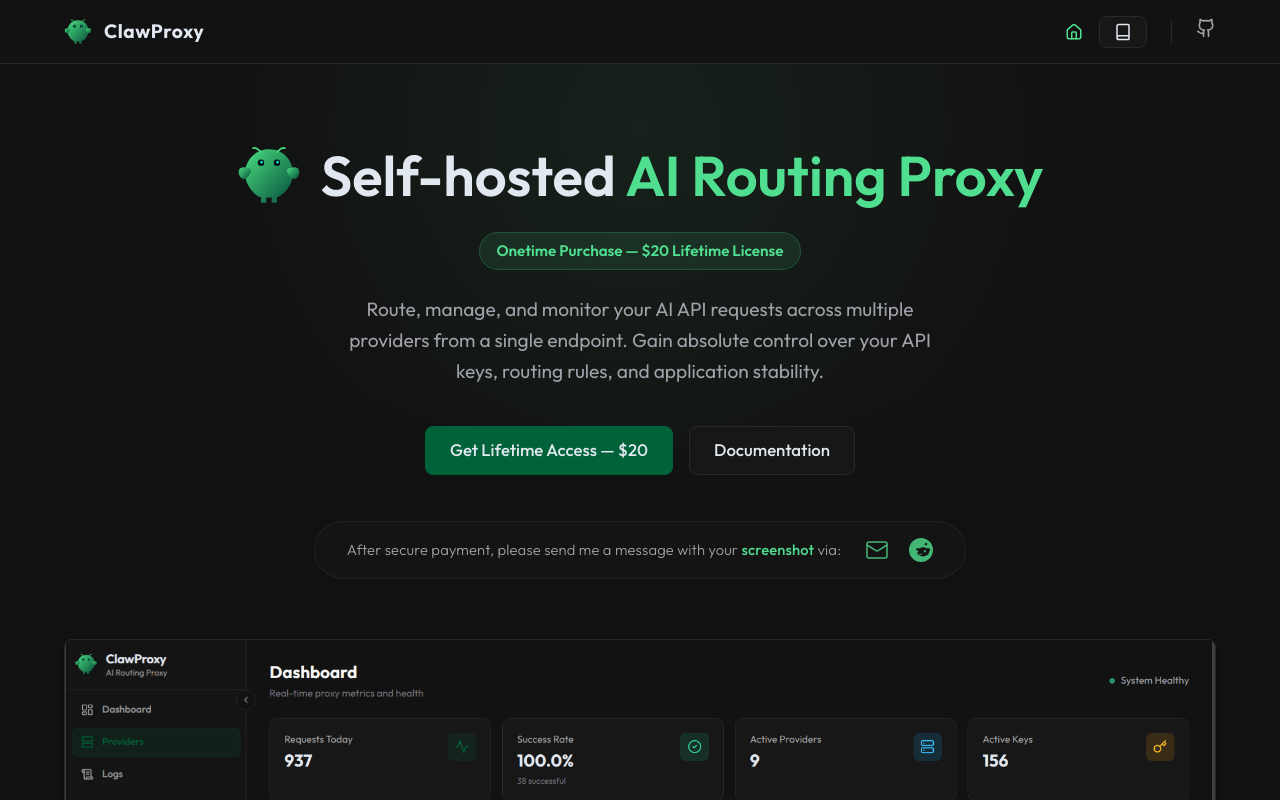
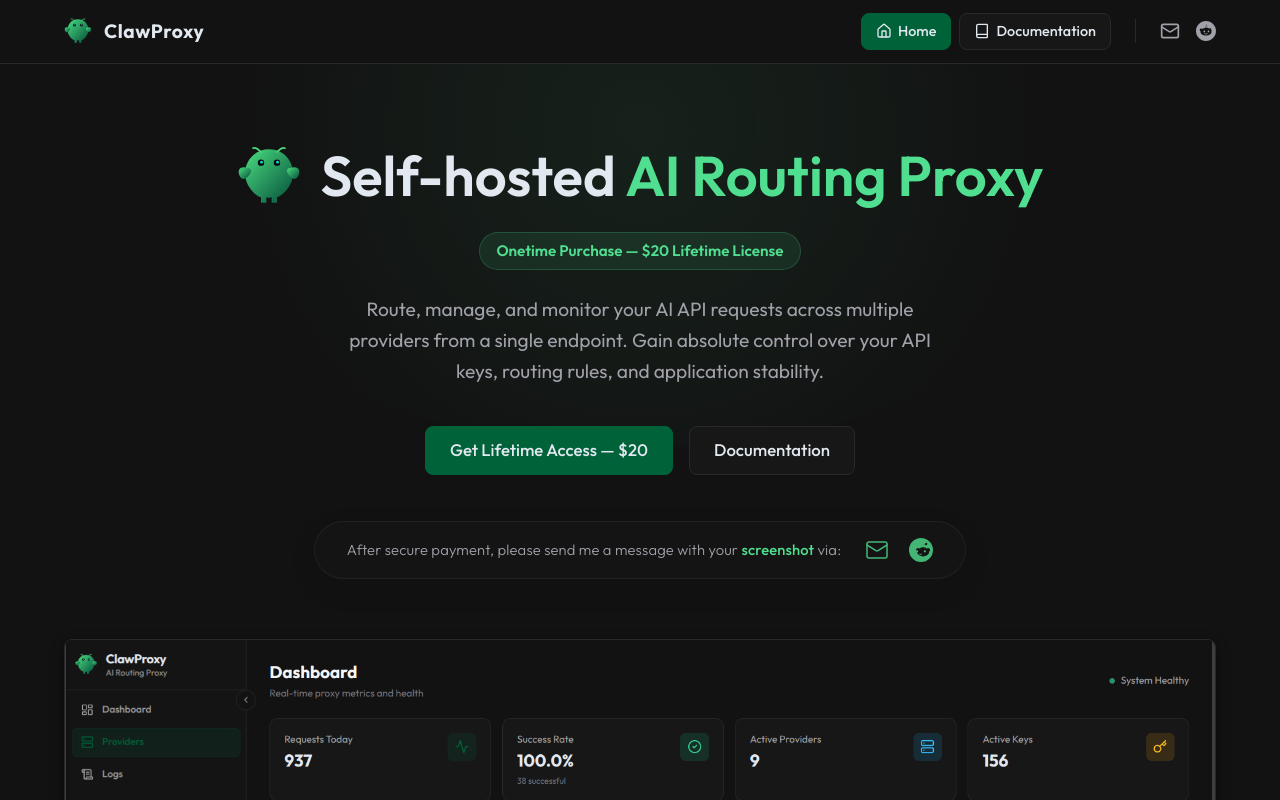
Before and after one commit to malek2662/ClawProxy-docs, a React (Vite) app: page / in a window 1280 px wide. Shown: the top 800 px of the page. Built offline with nearby package versions, Linux system fonts and the light colour scheme.

Commit message:
Refactor Layout component and update icons

```diff
--- a/src/components/Layout.jsx
+++ b/src/components/Layout.jsx
@@ -1,14 +1,14 @@
 import React from 'react';
 import { Outlet, Link, useLocation } from 'react-router-dom';
-import { Github, Book, Home, Settings, Code } from 'lucide-react';
+import { Book, Home, Mail } from 'lucide-react';
 import clawLogo from '../assets/claw-logo.svg';
 
 export default function Layout() {
     const location = useLocation();
 
     const navLinks = [
-        { name: 'Home', path: '/', icon: <Home size={18} /> },
-        { name: 'Documentation', path: '/docs', icon: <Book size={18} /> }
+        { name: 'Home', path: '/', icon: <Home size={16} /> },
+        { name: 'Documentation', path: '/docs', icon: <Book size={16} /> }
     ];
 
     return (
@@ -23,51 +23,49 @@
                     </Link>
 
                     <div style={{ display: 'flex', alignItems: 'center', gap: '24px' }}>
-                        <div style={{ display: 'flex', gap: '16px' }}>
+                        <div style={{ display: 'flex', gap: '8px' }}>
                             {navLinks.map((link) => {
                                 const isActive = location.pathname === link.path || (link.path !== '/' && location.pathname.startsWith(link.path));
-                                if (link.name === 'Documentation') {
-                                    return (
-                                        <Link
-                                            key={link.path}
-                                            to={link.path}
-                                            className={isActive ? "btn-primary" : "btn-secondary"}
-                                            style={{ padding: '6px 14px', fontSize: '0.9rem' }}
-                                        >
-                                            {link.icon}
-                                            <span style={{ display: 'none', '@media (min-width: 768px)': { display: 'inline' } }}>
-                                                {link.name}
-                                            </span>
-                                        </Link>
-                                    )
-                                }
                                 return (
                                     <Link
                                         key={link.path}
                                         to={link.path}
-                                        style={{
-                                            display: 'flex',
-                                            alignItems: 'center',
-                                            gap: '8px',
-                                            color: isActive ? 'var(--primary)' : 'var(--text-muted)',
-                                            fontWeight: isActive ? '500' : '400',
-                                            transition: 'color 0.2s',
-                                        }}
+                                        className={isActive ? "btn-primary" : "btn-secondary"}
+                                        style={{ padding: '6px 14px', fontSize: '0.9rem', display: 'flex', alignItems: 'center', gap: '6px' }}
                                     >
                                         {link.icon}
-                                        <span style={{ display: 'none', '@media (min-width: 768px)': { display: 'inline' } }}>
-                                            {link.name}
-                                        </span>
+                                        {link.name}
                                     </Link>
-                                )
+                                );
                             })}
                         </div>
 
                         <div style={{ width: '1px', height: '24px', background: 'var(--border-light)' }}></div>
 
-                        <a href="https://github.com/malek262/clawproxy" target="_blank" rel="noopener noreferrer" style={{ color: 'var(--text-muted)' }}>
-                            <Github size={20} />
-                        </a>
+                        <div style={{ display: 'flex', alignItems: 'center', gap: '16px' }}>
+                            <a
+                                href="mailto:malekqq1@gmail.com"
+                                title="Contact via Email"
+                                style={{ color: 'var(--text-muted)', transition: 'color 0.2s', display: 'flex', alignItems: 'center' }}
+                                onMouseOver={(e) => e.currentTarget.style.color = 'var(--primary)'}
+                                onMouseOut={(e) => e.currentTarget.style.color = 'var(--text-muted)'}
+                            >
+                                <Mail size={20} />
+                            </a>
+                            <a
+                                href="https://reddit.com/user/Malek262"
+                                target="_blank"
+                                rel="noopener noreferrer"
+                                title="Contact via Reddit"
+                                style={{ color: 'var(--text-muted)', transition: 'color 0.2s', display: 'flex', alignItems: 'center' }}
+                                onMouseOver={(e) => e.currentTarget.style.color = 'var(--primary)'}
+                                onMouseOut={(e) => e.currentTarget.style.color = 'var(--text-muted)'}
+                            >
+                                <svg width="20" height="20" viewBox="0 0 24 24" fill="currentColor" aria-label="Reddit">
+                                    <path d="M12 0C5.373 0 0 5.373 0 12s5.373 12 12 12 12-5.373 12-12S18.627 0 12 0zm6.01 10.26a1.6 1.6 0 0 1 .66 1.3c0 .23-.05.46-.14.67.08.2.13.42.13.65 0 2.56-2.98 4.63-6.65 4.63S5.34 15.44 5.34 12.88c0-.23.04-.45.13-.65a1.61 1.61 0 0 1 .53-3.11c.43 0 .82.17 1.11.45 1.11-.74 2.6-1.22 4.25-1.27l.82-3.69 2.64.61a1.22 1.22 0 1 0 .23-.01l-2.34-.54-.73 3.25c1.6.07 3.04.55 4.12 1.28.29-.28.68-.45 1.11-.45.49 0 .93.22 1.24.56zM9 12.5a1 1 0 1 0 2 0 1 1 0 0 0-2 0zm5 0a1 1 0 1 0 2 0 1 1 0 0 0-2 0zm-3.88 2.76c.46.46 1.15.7 1.88.7s1.42-.24 1.88-.7a.38.38 0 0 0-.54-.54c-.35.35-.87.53-1.34.53s-.99-.18-1.34-.53a.38.38 0 0 0-.54.54z"/>
+                                </svg>
+                            </a>
+                        </div>
                     </div>
                 </div>
             </nav>
@@ -108,7 +106,6 @@
                             <h4 style={{ fontSize: '1.1rem', color: 'var(--text-main)', fontWeight: '600', margin: 0 }}>Project</h4>
                             <div style={{ display: 'flex', flexDirection: 'column', gap: '12px' }}>
                                 <Link to="/docs" style={{ color: 'var(--text-muted)', textDecoration: 'none', fontSize: '0.9rem', transition: 'color 0.2s' }} onMouseOver={(e) => e.target.style.color = 'var(--primary)'} onMouseOut={(e) => e.target.style.color = 'var(--text-muted)'}>Documentation</Link>
-                                <a href="https://github.com/malek262/clawproxy" target="_blank" rel="noopener noreferrer" style={{ color: 'var(--text-muted)', textDecoration: 'none', fontSize: '0.9rem', transition: 'color 0.2s' }} onMouseOver={(e) => e.target.style.color = 'var(--primary)'} onMouseOut={(e) => e.target.style.color = 'var(--text-muted)'}>GitHub Repository</a>
                                 <Link to="/docs" style={{ color: 'var(--text-muted)', textDecoration: 'none', fontSize: '0.9rem', transition: 'color 0.2s' }} onMouseOver={(e) => e.target.style.color = 'var(--primary)'} onMouseOut={(e) => e.target.style.color = 'var(--text-muted)'}>Quickstart Guide</Link>
                             </div>
                         </div>
@@ -117,14 +114,13 @@
                         <div style={{ display: 'flex', flexDirection: 'column', gap: '20px' }}>
                             <h4 style={{ fontSize: '1.1rem', color: 'var(--text-main)', fontWeight: '600', margin: 0 }}>Connect</h4>
                             <div style={{ display: 'flex', gap: '20px', alignItems: 'center' }}>
-                                <a href="mailto:malekqq1@gmail.com" title="Email" style={{ color: 'var(--text-muted)', transition: 'all 0.2s' }} onMouseOver={(e) => { e.currentTarget.style.color = 'var(--primary)'; e.currentTarget.style.transform = 'translateY(-3px)'; }} onMouseOut={(e) => { e.currentTarget.style.color = 'var(--text-muted)'; e.currentTarget.style.transform = 'translateY(0)'; }}>
+                                <a href="mailto:malekqq1@gmail.com" title="Email" style={{ color: 'var(--text-muted)', transition: 'all 0.2s', display: 'flex', alignItems: 'center' }} onMouseOver={(e) => { e.currentTarget.style.color = 'var(--primary)'; e.currentTarget.style.transform = 'translateY(-3px)'; }} onMouseOut={(e) => { e.currentTarget.style.color = 'var(--text-muted)'; e.currentTarget.style.transform = 'translateY(0)'; }}>
                                     <svg width="24" height="24" viewBox="0 0 24 24" fill="none" stroke="currentColor" strokeWidth="2" strokeLinecap="round" strokeLinejoin="round"><path d="m22 7-8.97 5.7a1.94 1.94 0 0 1-2.06 0L2 7"></path><rect width="20" height="16" x="2" y="4" rx="2"></rect></svg>
                                 </a>
-                                <a href="https://reddit.com/user/Malek262" target="_blank" rel="noopener noreferrer" title="Reddit" style={{ color: 'var(--text-muted)', transition: 'all 0.2s' }} onMouseOver={(e) => { e.currentTarget.style.color = 'var(--primary)'; e.currentTarget.style.transform = 'translateY(-3px)'; }} onMouseOut={(e) => { e.currentTarget.style.color = 'var(--text-muted)'; e.currentTarget.style.transform = 'translateY(0)'; }}>
-                                    <svg width="24" height="24" viewBox="0 0 24 24" fill="currentColor"><path d="M12 0A12 12 0 0 0 0 12a12 12 0 0 0 12 12 12 12 0 0 0 12-12A12 12 0 0 0 12 0zm5.01 4.744c.688 0 1.25.561 1.25 1.25a1.25 1.25 0 0 1-2.498.051l-2.497.553.504 2.417c1.589.12 3.026.66 4.095 1.489.345-.308.8-.499 1.301-.499a1.93 1.93 0 0 1 1.93 1.93c0 .736-.41 1.377-1.02 1.701.012.157.017.317.017.477 0 2.383-2.671 4.314-5.966 4.314-3.295 0-5.966-1.931-5.966-4.314 0-.153.006-.306.015-.458a1.86 1.86 0 0 1-1.1-1.701c0-1.066.864-1.93 1.93-1.93.52 0 .991.205 1.343.541 1.082-.816 2.532-1.341 4.128-1.442l-.634-2.885 2.126-.47a1.24 1.24 0 0 1 .195-.015zM8.122 12.14a1.14 1.14 0 1 0 0 2.28 1.14 1.14 0 0 0 0-2.28zm7.755 0a1.14 1.14 0 1 0 0 2.28 1.14 1.14 0 0 0 0-2.28zm-5.048 3.51c.36.36.945.36 1.305 0a.395.395 0 0 1 .559.559c-.669.669-1.754.669-2.423 0a.395.395 0 0 1 .559-.559z" /></svg>
-                                </a>
-                                <a href="https://github.com/malek262" target="_blank" rel="noopener noreferrer" title="GitHub" style={{ color: 'var(--text-muted)', transition: 'all 0.2s' }} onMouseOver={(e) => { e.currentTarget.style.color = 'var(--primary)'; e.currentTarget.style.transform = 'translateY(-3px)'; }} onMouseOut={(e) => { e.currentTarget.style.color = 'var(--text-muted)'; e.currentTarget.style.transform = 'translateY(0)'; }}>
-                                    <Github size={24} />
+                                <a href="https://reddit.com/user/Malek262" target="_blank" rel="noopener noreferrer" title="Reddit" style={{ color: 'var(--text-muted)', transition: 'all 0.2s', display: 'flex', alignItems: 'center' }} onMouseOver={(e) => { e.currentTarget.style.color = 'var(--primary)'; e.currentTarget.style.transform = 'translateY(-3px)'; }} onMouseOut={(e) => { e.currentTarget.style.color = 'var(--text-muted)'; e.currentTarget.style.transform = 'translateY(0)'; }}>
+                                    <svg width="24" height="24" viewBox="0 0 24 24" fill="currentColor" aria-label="Reddit">
+                                        <path d="M12 0C5.373 0 0 5.373 0 12s5.373 12 12 12 12-5.373 12-12S18.627 0 12 0zm6.01 10.26a1.6 1.6 0 0 1 .66 1.3c0 .23-.05.46-.14.67.08.2.13.42.13.65 0 2.56-2.98 4.63-6.65 4.63S5.34 15.44 5.34 12.88c0-.23.04-.45.13-.65a1.61 1.61 0 0 1 .53-3.11c.43 0 .82.17 1.11.45 1.11-.74 2.6-1.22 4.25-1.27l.82-3.69 2.64.61a1.22 1.22 0 1 0 .23-.01l-2.34-.54-.73 3.25c1.6.07 3.04.55 4.12 1.28.29-.28.68-.45 1.11-.45.49 0 .93.22 1.24.56zM9 12.5a1 1 0 1 0 2 0 1 1 0 0 0-2 0zm5 0a1 1 0 1 0 2 0 1 1 0 0 0-2 0zm-3.88 2.76c.46.46 1.15.7 1.88.7s1.42-.24 1.88-.7a.38.38 0 0 0-.54-.54c-.35.35-.87.53-1.34.53s-.99-.18-1.34-.53a.38.38 0 0 0-.54.54z"/>
+                                    </svg>
                                 </a>
                             </div>
                         </div>
@@ -148,7 +144,7 @@
                             </p>
                         </div>
                         <div style={{ fontSize: '0.85rem', color: 'var(--text-muted)' }}>
-                            Developed by <a href="https://github.com/malek262" target="_blank" rel="noopener noreferrer" style={{ color: 'var(--primary)', textDecoration: 'none' }}>malek262</a>
+                            Developed by malek262
                         </div>
                     </div>
                 </div>
```
